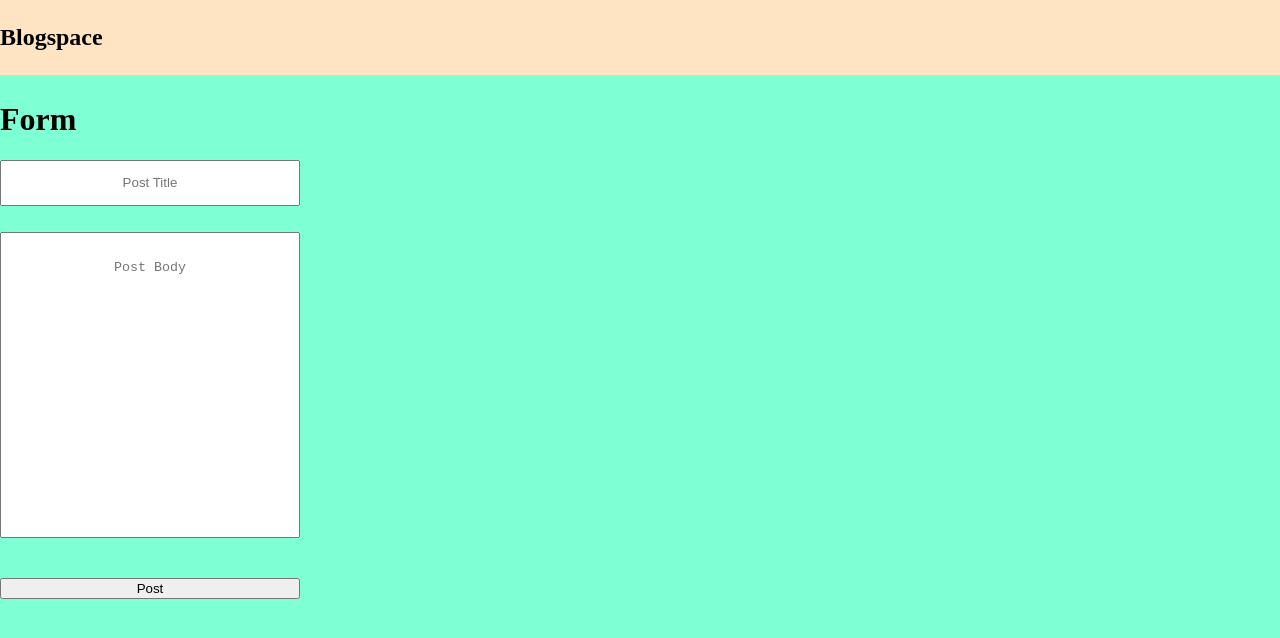
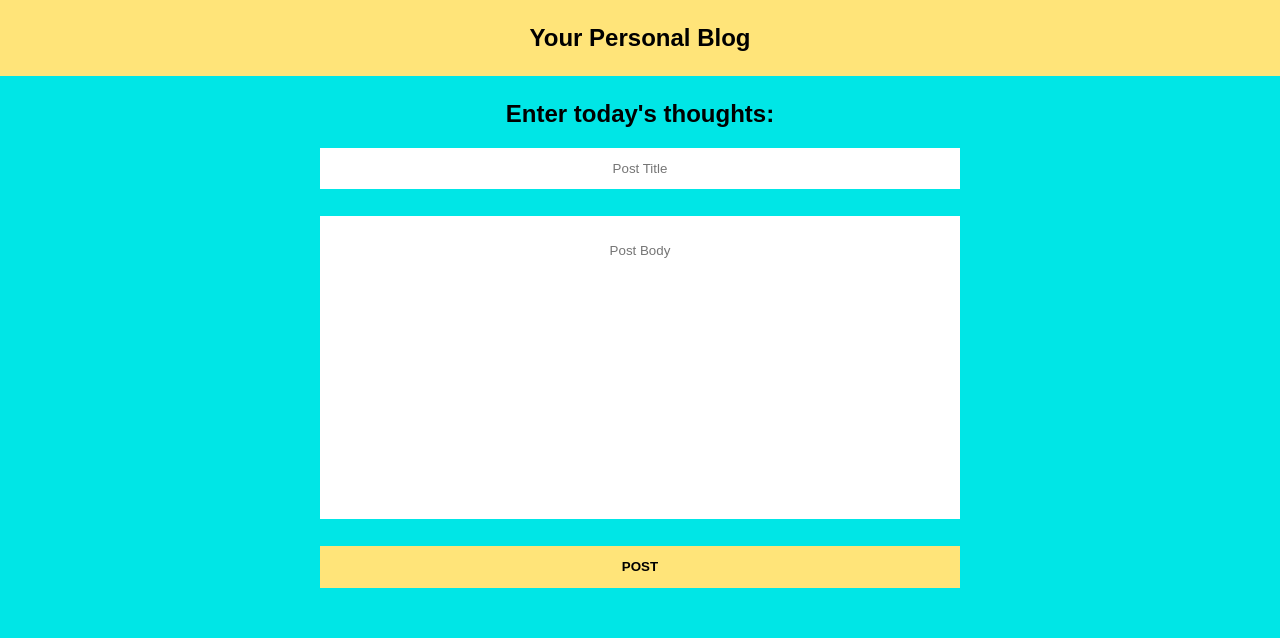
Before and after one commit to joanterm/BlogSpace--API, a plain HTML site: page index.html in a window 1280 px wide. Drawn offline with Linux system fonts and the light colour scheme; no server answers.

Commit message:
Added styling

```diff
--- a/index.css
+++ b/index.css
@@ -1,33 +1,55 @@
 body {
-    background-color: aquamarine;
+    background-color: #00e6e6;
+    box-sizing: border-box;
     padding: 0;
     margin: 0;
+    font-family: Arial, Helvetica, sans-serif;
 }
 
+/* NAVIGATION HEADING */
 .heading {
-    background-color: bisque;
+    background-color: #ffe479;
     padding: 1em 0;
     margin: 0;
     position: fixed;
     top: 0;
     width: 100%;
+    text-align: center;
 }
 
-.title-area {
-    padding-top: 5em;
+/* FORM AND POST AREA*/
+.overlay {
+    display: flex;
+    flex-direction: column;
+    justify-content: center;
+    align-items: center;
+    text-align: center;
 }
 
-form {
-    padding-top: 5em;
+#form-collector,
+.post-collector {
+    width: 50%;
+    max-width: 800px;
     display: flex;
     flex-direction: column;
-    max-width:300px;
-    width: 100%;
+    padding-top: 5em;
+    padding-bottom: 0;
 }
 
-input {
+.post-collector {
+    padding: 0;
+}
+
+input,
+textarea,
+button {
+    border: none;
+    text-align: center;
     margin-bottom: 2em;
-    text-align: center;
+}
+
+input,
+button {
     padding: 1em;
 }
 
@@ -35,6 +57,16 @@ textarea {
     height: 250px;
     resize: none;
     padding: 2em;
-    margin-bottom: 3em;
-    text-align: center;
+    font-family: inherit;
 }
+
+button {
+    background-color: #ffe479;
+    text-transform: uppercase;
+    font-weight: 600;
+}
+
+button:hover,
+button:focus {
+    background-color: #ffeb99;
+}
--- a/index.html
+++ b/index.html
@@ -8,18 +8,23 @@
 </head>
 <body>
     <nav>
-        <h1 class="heading">Blogspace</h1>
+        <h1 class="heading">Your Personal Blog</h1>
     </nav>
 
+    <section class="overlay">
         <form id="form-collector">
-        <h1>Form</h1>
+            <h1>Enter today's thoughts:</h1>
             <input type="text" name="post-title" id="post-title" placeholder="Post Title"/>
             <textarea name="post-body" id="post-body" placeholder="Post Body"></textarea>
             <button>Post</button>
         </form>
 
+        <div class="post-collector">
             <div class="new-title-area"></div>
             <div class="title-area"></div>
+        </div>
+    </section>
+
 
     <script src="index.js"></script>
 </body>
```
Lines whose indentation alone changed are shown as unchanged.
